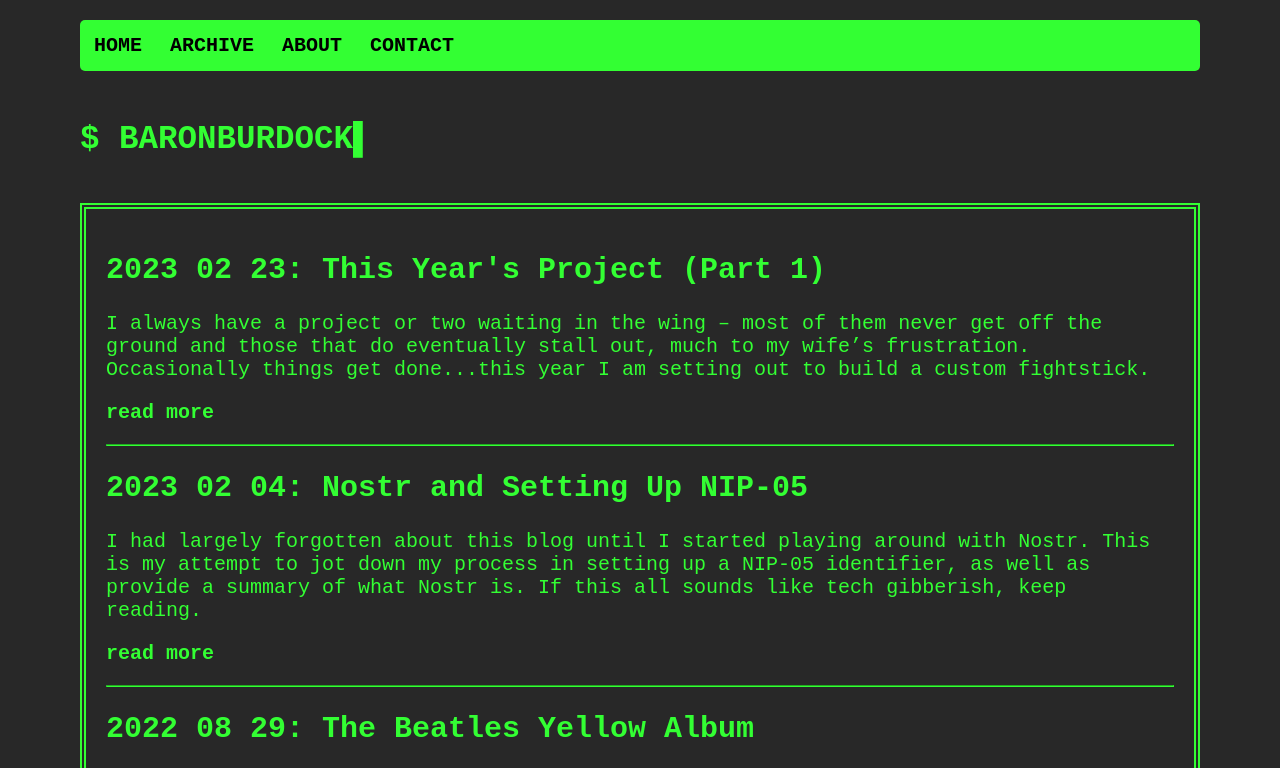
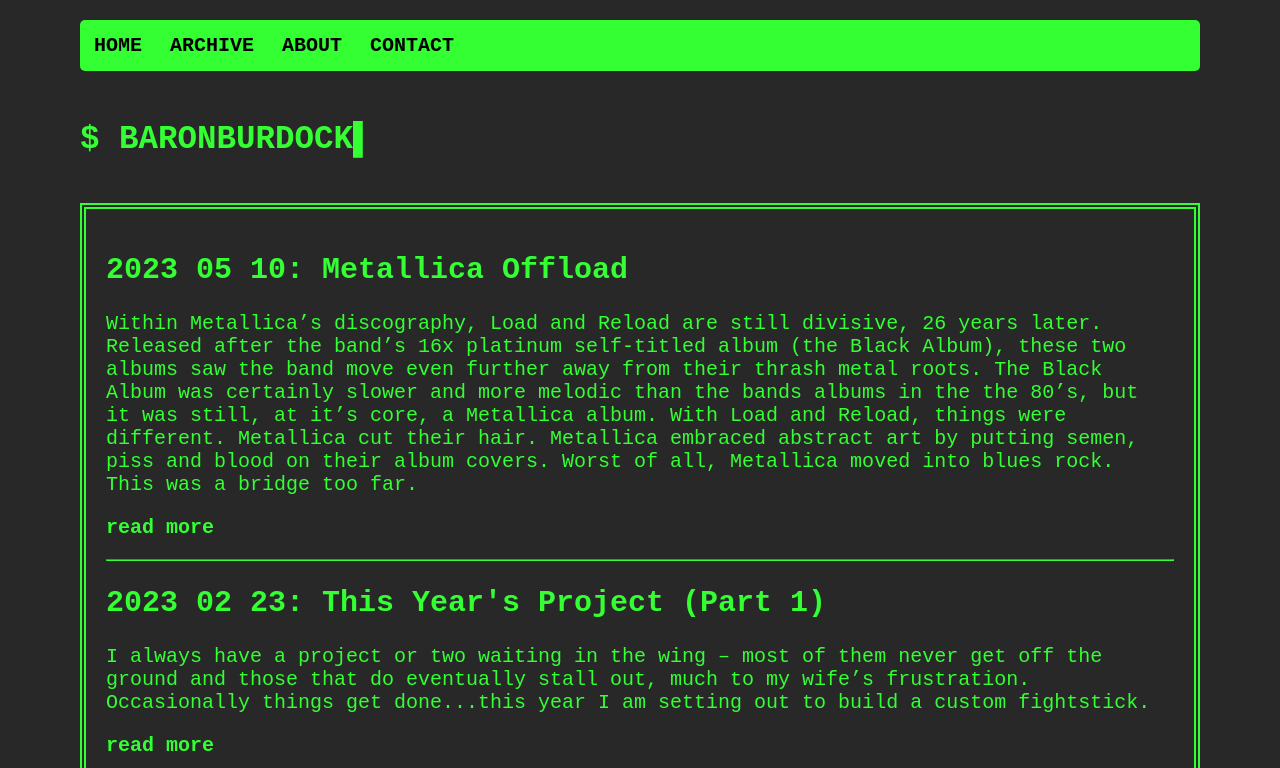
Before and after one commit to BaronBurdock/baronburdock.github.io, a plain HTML site: page index.html in a window 1280 px wide. Shown: the top 768 px of the page. Drawn offline with Linux system fonts and the light colour scheme.

Commit message:
Updated Index

```diff
--- a/index.html
+++ b/index.html
@@ -30,6 +30,15 @@
 
         <div class="col">
 
+            <h2><a href="pages/20230510.html">2023 05 10: Metallica Offload</a></h2>
+            <p>
+Within Metallica’s discography, Load and Reload are still divisive, 26 years later. Released after the band’s 16x platinum self-titled album (the Black Album), these two albums saw the band move even further away from their thrash metal roots. The Black Album was certainly slower and more melodic than the bands albums in the the 80’s, but it was still, at it’s core, a Metallica album. With Load and Reload, things were different. Metallica cut their hair. Metallica embraced abstract art by putting semen, piss and blood on their album covers. Worst of all, Metallica moved into blues rock. This was a bridge too far.
+            </p>
+            <p>
+                 <a href="pages/20230510.html">read more</a>
+            <hr>
+
+
             <h2><a href="pages/20230223.html">2023 02 23: This Year's Project (Part 1)</a></h2>
             <p>
 I always have a project or two waiting in the wing – most of them never get off the ground and those that do eventually stall out, much to my wife’s frustration. Occasionally things get done...this year I am setting out to build a custom fightstick.
@@ -37,6 +46,7 @@ I always have a project or two waiting in the wing – most of them never get of
             <p>
                  <a href="pages/20230223.html">read more</a>
             <hr>
+
 
             <h2><a href="pages/20230204.html">2023 02 04: Nostr and Setting Up NIP-05</a></h2>
             <p>
```
Also changed, not shown: pages/archive.html (+1 -0 lines).
